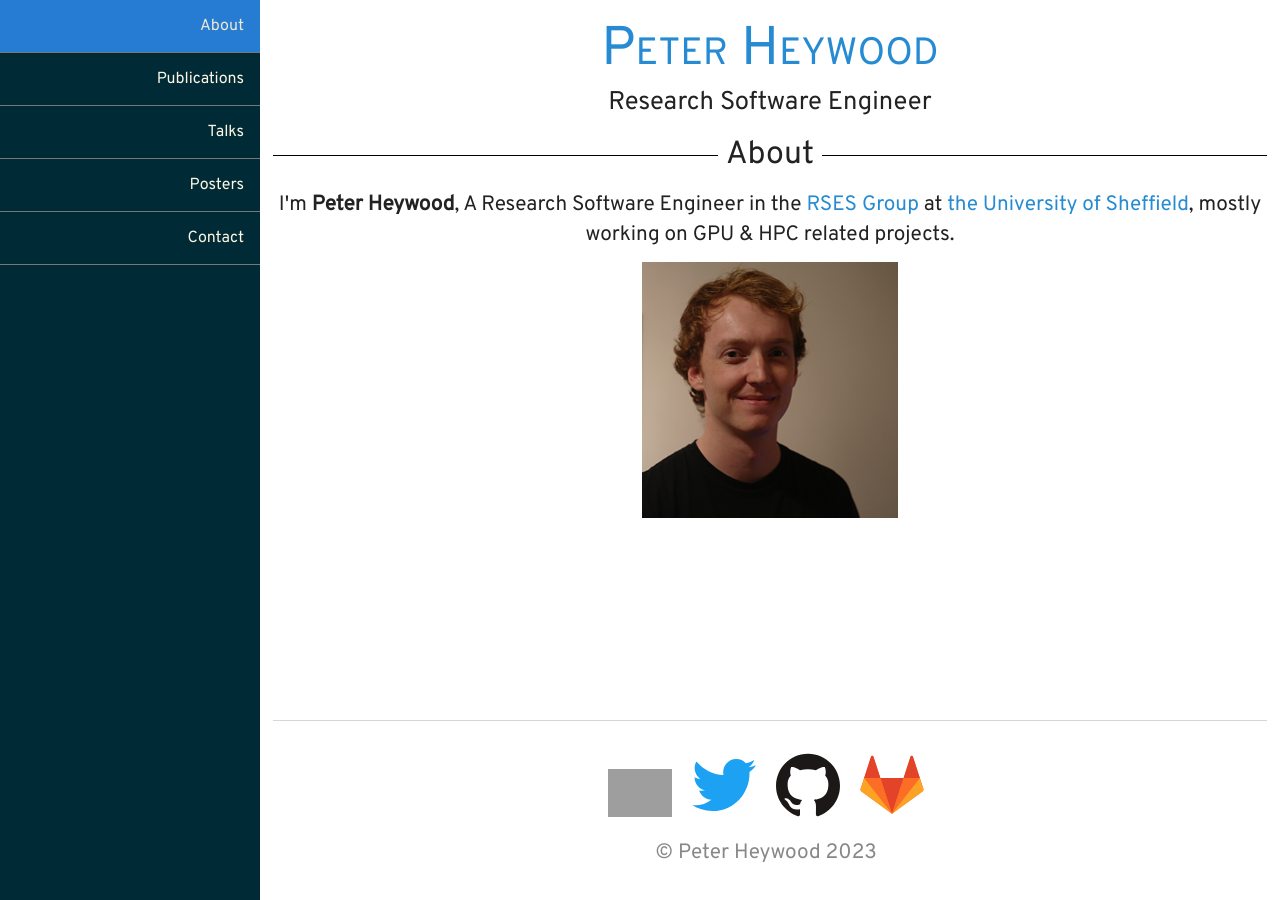
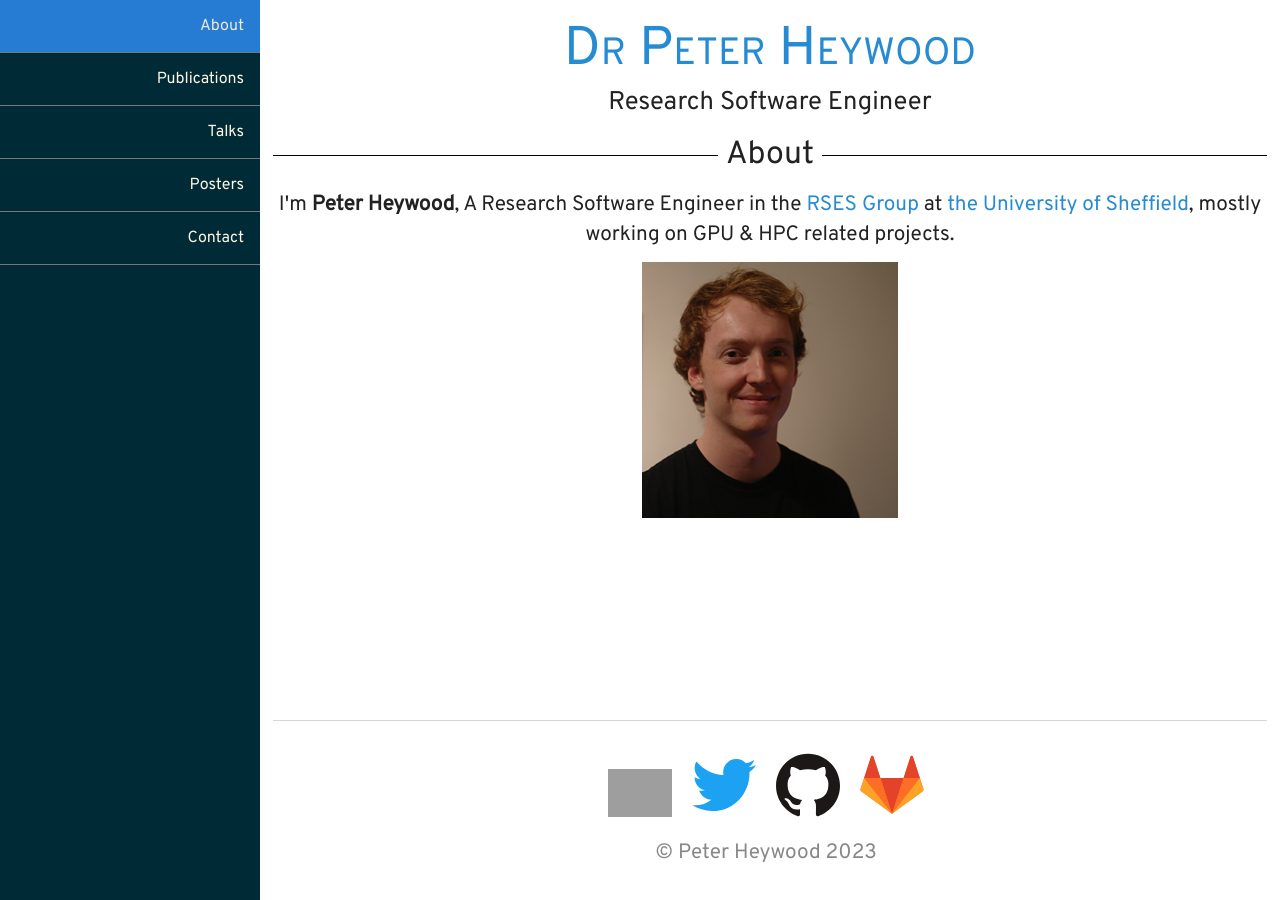
Before and after one commit to ptheywood/ptheywood.github.io, a Jekyll site: the page built from index.html, in a window 1280 px wide. Built offline with Jekyll 4.4.1, drawn with Linux system fonts in a browser that asks for light colours; nearby versions of some CDN libraries; some web fonts are replaced; grey boxes are pictures that could not be loaded.

Commit message:
More Dr-ing

```diff
--- a/_includes/header.html
+++ b/_includes/header.html
@@ -1,4 +1,4 @@
 <header id="header">
-    <h1>Peter Heywood</h1>
+    <h1>Dr Peter Heywood</h1>
     <h2>Research Software Engineer</h2>
 </header>
```
